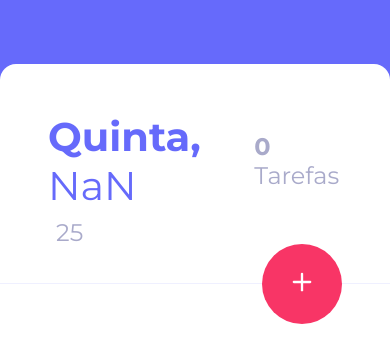
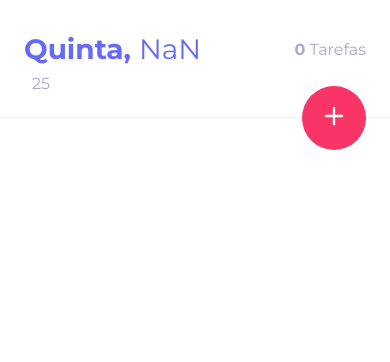
Before and after one commit to calebesg/todo-react, a React (Create React App) app: page / in a window 390 px wide. Shown: the top 362 px of the page. Built offline with nearby package versions, Linux system fonts and the light colour scheme.

Commit message:
responsive layout

```diff
--- a/public/index.html
+++ b/public/index.html
@@ -3,7 +3,7 @@
   <head>
     <meta charset="utf-8" />
     <meta name="viewport" content="width=device-width, initial-scale=1" />
-    <meta name="theme-color" content="#000000" />
+    <meta name="theme-color" content="#fff" />
 
     <title>React App</title>
 
--- a/src/App.css
+++ b/src/App.css
@@ -19,8 +19,25 @@
   border-top-right-radius: 16px;
 }
 
+@media(max-width: 700px) {
+  #page-home {
+    padding: 0;
+  }
+
+  .page-home-content {
+    border-radius: 0;
+    padding-top: 32px;
+  }
+}
+
 header {
   padding: 0 48px;
+}
+
+@media(max-width: 700px) {
+  header {
+    padding: 0 24px;
+  }
 }
 
 header .header-top {
--- a/src/components/Form/styles.css
+++ b/src/components/Form/styles.css
@@ -27,6 +27,19 @@
   transition: all .3s;
 }
 
+@media(max-width: 700px) {
+  .form-add {
+    margin: 24px 0;
+  }
+
+  .form-add>button {
+    right: 24px;
+
+    width: 64px;
+    height: 64px;
+  }
+}
+
 .form-add>button.close {
   width: 40px;
   height: 40px;
@@ -48,9 +61,31 @@ button svg {
   color: #FFF;
 }
 
+@media(max-width: 700px) {
+  .form-add>button.close {
+    width: 24px;
+    height: 24px;
+    right: 32px;
+  }
+
+  .form-add>button.close svg {
+    font-size: 24px;
+  }
+
+  .form-add>button.close:hover svg {
+    font-size: 24px;
+  }
+}
+
 main ul {
   margin-top: 48px;
   height: 100%;
+}
+
+@media(max-width: 700px) {
+  main ul {
+    margin-top: 40px;
+  }
 }
 
 .form-add form {
@@ -75,6 +110,14 @@ main ul {
   margin-top: 0px;
 }
 
+@media(max-width: 700px) {
+  .form-add form {
+    height: 64px;
+    padding-left: 24px;
+    padding-right: 64px;
+  }
+}
+
 .form-add form input {
   height: 48px;
   width: 100%;
@@ -92,7 +135,7 @@ main ul {
 }
 
 .form-add form input:focus {
-  background-color: rgba(0,0,0, 0.1);
+  background-color: rgba(0,0,0, 0.07);
 }
 
 .form-add form input::placeholder {
@@ -113,3 +156,26 @@ main ul {
 .form-add form button:hover svg {
   font-size: 36px;
 }
+
+@media(max-width: 700px) {
+  .form-add form input {
+    height: 40px;
+    padding: 0 16px;
+    font-size: 14px;
+    margin-right: 8px;
+  }
+
+  .form-add form>button {
+    width: 24px;
+    height: 24px;
+    margin-right: 8px;
+  }
+
+  .form-add form button svg {
+    font-size: 24px;
+  }
+
+  .form-add form button:hover svg {
+    font-size: 24px;
+  }
+}
--- a/src/components/Todo/styles.css
+++ b/src/components/Todo/styles.css
@@ -9,6 +9,21 @@ li button {
   background: transparent;
   border-bottom: 1px solid rgba(0, 0, 0, .06);
   cursor: pointer;
+}
+
+li button div {
+  width: 100%;
+  margin-right: 32px;
+}
+
+@media(max-width: 700px) {
+  li button {
+    padding: 24px;
+  }
+
+  li button div {
+    margin-right: 24px;
+  }
 }
 
 li button.checked div p {
@@ -43,9 +58,25 @@ li button div svg {
 li button div p {
   color: #8687a3;
   font-weight: 500;
+  text-align: left;
 }
 
 li button span {
   color: var(--text-color);
   font-size: 16px;
 }
+
+@media(max-width: 700px) {
+  li button:hover {
+    background: rgba(102, 106, 251, 0);
+  }
+
+  li button div svg {
+    margin-right: 16px;
+    font-size: 24px;
+  }
+
+  li button span {
+    font-size: 14px;
+  }
+}
--- a/src/index.css
+++ b/src/index.css
@@ -39,6 +39,16 @@ p {
   font-size: 24px;
 }
 
+@media(max-width: 700px) {
+  h1 {
+    font-size: 28px;
+  }
+
+  p {
+    font-size: 16px;
+  }
+}
+
 ul, li {
   list-style: none;
   margin: 0;
```
